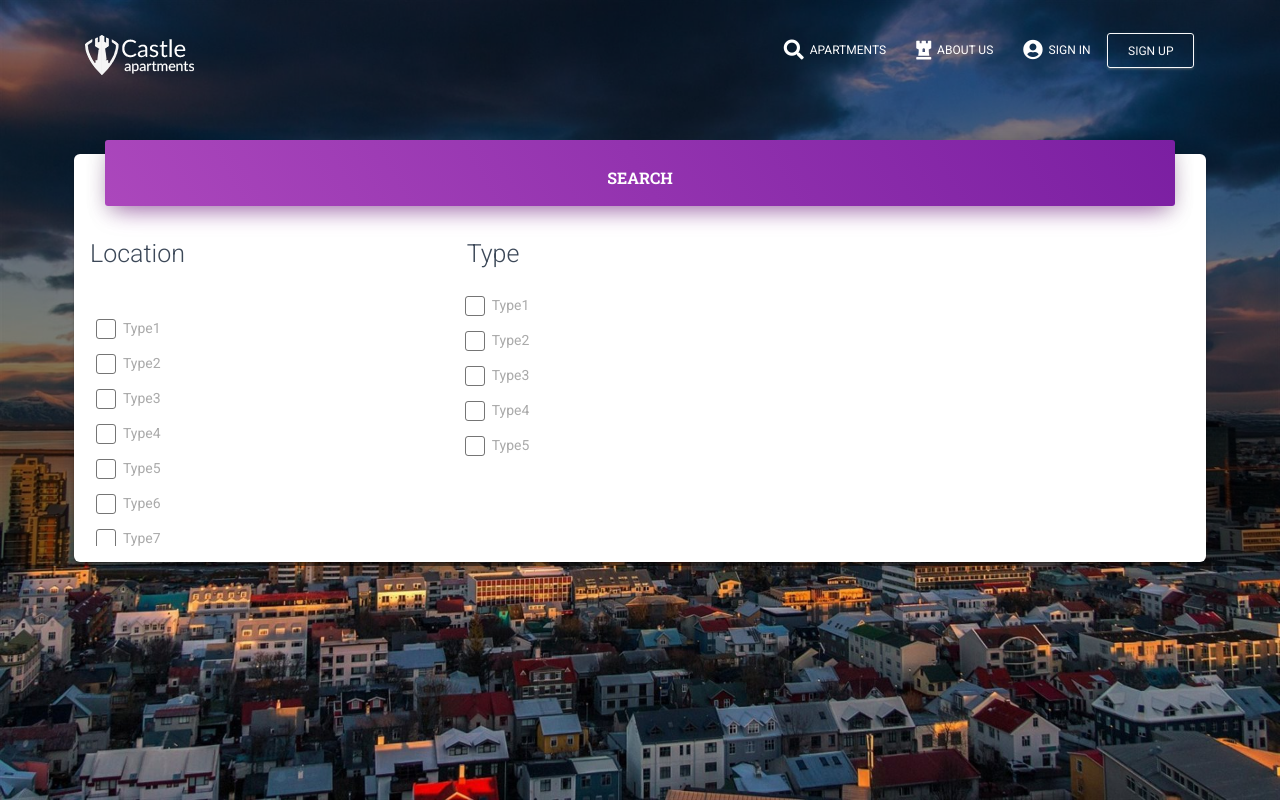
After one commit to castleapartments/Castle_apartments, a Django app: page /cards/search in a window 1280 px wide. The commit adds this page. Run offline with Django 3.2, Linux system fonts and the light colour scheme; some libraries are stand-ins or nearby versions.

Commit message:
search base - not ready

```diff
--- a/base/static/css/ca.css
+++ b/base/static/css/ca.css
@@ -253,3 +253,8 @@ body {
     font-weight: 600;
     padding-left: 6px;
 }
+.search-location-space {
+    height: 250px;
+    overflow: auto;
+    padding: 0.5rem;
+}
--- /dev/null
+++ b/base/templates/base/apartment_search.html
@@ -0,0 +1,155 @@
+{% extends '_base.html' %}
+
+{% block title %}
+Single apartment
+{% endblock %}
+
+{% block content %}
+
+
+<div class="container">
+  <div class="row">
+    <div class="col-md-12 p-0 p-md-1">
+      <div class="card m-0 p-md-3">
+        <div class="card-header card-header-primary text-center">
+          <h4 class="card-title">SEARCH </h4>
+        </div>
+        <!--<p class="description text-center">&nbsp;</p>-->
+        <div class="row">
+          <div class="col-md-4">
+              <div class="title">
+                  <h3>Location</h3>
+              </div>
+            <div class="search-location-space">
+
+              <div class="form-check">
+                <label class="form-check-label">
+                  <input class="form-check-input" type="checkbox" value=""> Type1
+                  <span class="form-check-sign">
+                    <span class="check"></span>
+                  </span>
+                </label>
+              </div>
+              <div class="form-check">
+                <label class="form-check-label">
+                  <input class="form-check-input" type="checkbox" value=""> Type2
+                  <span class="form-check-sign">
+                    <span class="check"></span>
+                  </span>
+                </label>
+              </div>
+              <div class="form-check">
+                <label class="form-check-label">
+                  <input class="form-check-input" type="checkbox" value=""> Type3
+                  <span class="form-check-sign">
+                    <span class="check"></span>
+                  </span>
+                </label>
+              </div>
+              <div class="form-check">
+                <label class="form-check-label">
+                  <input class="form-check-input" type="checkbox" value=""> Type4
+                  <span class="form-check-sign">
+                    <span class="check"></span>
+                  </span>
+                </label>
+              </div>
+              <div class="form-check">
+                <label class="form-check-label">
+                  <input class="form-check-input" type="checkbox" value=""> Type5
+                  <span class="form-check-sign">
+                    <span class="check"></span>
+                  </span>
+                </label>
+              </div>
+              <div class="form-check">
+                <label class="form-check-label">
+                  <input class="form-check-input" type="checkbox" value=""> Type6
+                  <span class="form-check-sign">
+                    <span class="check"></span>
+                  </span>
+                </label>
+              </div>
+              <div class="form-check">
+                <label class="form-check-label">
+                  <input class="form-check-input" type="checkbox" value=""> Type7
+                  <span class="form-check-sign">
+                    <span class="check"></span>
+                  </span>
+                </label>
+              </div>
+              <div class="form-check">
+                <label class="form-check-label">
+                  <input class="form-check-input" type="checkbox" value=""> Type8
+                  <span class="form-check-sign">
+                    <span class="check"></span>
+                  </span>
+                </label>
+              </div>
+              <div class="form-check">
+                <label class="form-check-label">
+                  <input class="form-check-input" type="checkbox" value=""> Type9
+                  <span class="form-check-sign">
+                    <span class="check"></span>
+                  </span>
+                </label>
+              </div>
+            </div>
+          </div>
+          <div class="col-md-4">
+              <div class="title">
+                  <h3>Type</h3>
+              </div>
+              <div class="form-check">
+                <label class="form-check-label">
+                  <input class="form-check-input" type="checkbox" value=""> Type1
+                  <span class="form-check-sign">
+                    <span class="check"></span>
+                  </span>
+                </label>
+              </div>
+              <div class="form-check">
+                <label class="form-check-label">
+                  <input class="form-check-input" type="checkbox" value=""> Type2
+                  <span class="form-check-sign">
+                    <span class="check"></span>
+                  </span>
+                </label>
+              </div>
+              <div class="form-check">
+                <label class="form-check-label">
+                  <input class="form-check-input" type="checkbox" value=""> Type3
+                  <span class="form-check-sign">
+                    <span class="check"></span>
+                  </span>
+                </label>
+              </div>
+              <div class="form-check">
+                <label class="form-check-label">
+                  <input class="form-check-input" type="checkbox" value=""> Type4
+                  <span class="form-check-sign">
+                    <span class="check"></span>
+                  </span>
+                </label>
+              </div>
+              <div class="form-check">
+                <label class="form-check-label">
+                  <input class="form-check-input" type="checkbox" value=""> Type5
+                  <span class="form-check-sign">
+                    <span class="check"></span>
+                  </span>
+                </label>
+              </div>
+          </div>
+          <div class="col-md-4">
+
+          </div>
+        </div>
+        <div class="footer text-center">
+        </div>
+      </div>
+    </div>
+  </div>
+</div>
+
+{% endblock %}
--- a/base/views.py
+++ b/base/views.py
@@ -51,6 +51,9 @@ def singlecard(request):
 
 def apartmentlist(request):
     return render(request, 'base/apartment_list.html')
+
+def apartmentsearch(request):
+    return render(request, 'base/apartment_search.html')
 
 class CardUpdateView(UpdateView):
     model = Card
--- a/ca/urls.py
+++ b/ca/urls.py
@@ -38,7 +38,8 @@ urlpatterns = [
     path("admin/", admin.site.urls),
     path("pc/", PersonAndCardListView.as_view(),  name="pc_list"),
     path('cards/single', base.views.singlecard, name="singlecard"),
-     path('cards/list', base.views.apartmentlist, name="apartmentlist"),
+    path('cards/list', base.views.apartmentlist, name="apartmentlist"),
+    path('cards/search', base.views.apartmentsearch, name="apartmentsearch"),
     path('cards/', CardListView.as_view(), name='card_list'),
     path('cards/<int:pk>/edit/', CardUpdateView.as_view(), name='card_edit'),
     path('cards/add', CardCreateView.as_view(), name='card_add'),
```
